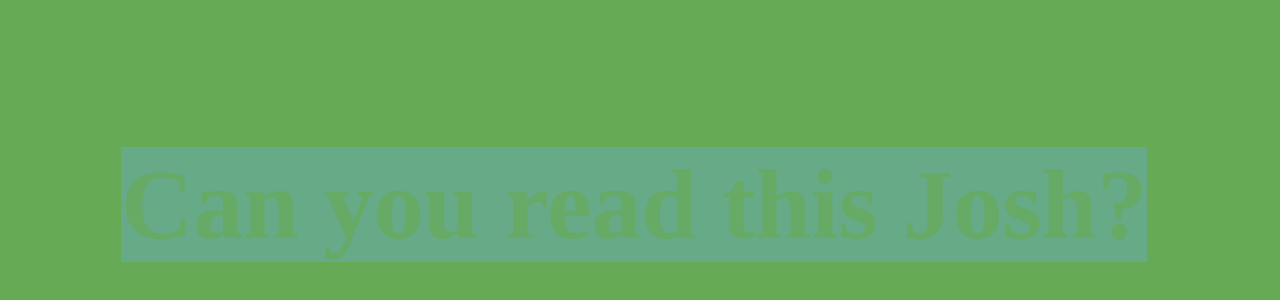
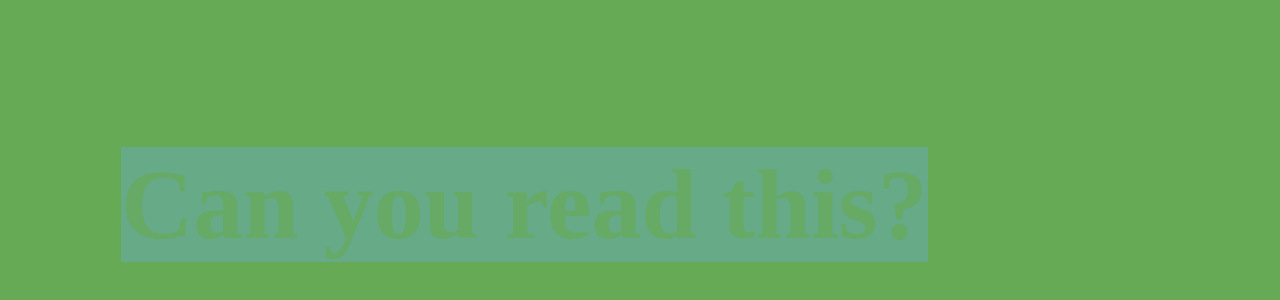
Before and after one commit to jkieley/jkieley.github.io, a plain HTML site: page index.html in a window 1280 px wide. Shown: the part 196-496 px from the top of the page. Drawn offline with Linux system fonts and the light colour scheme.

Commit message:
update png

```diff
--- a/index.html
+++ b/index.html
@@ -18,7 +18,7 @@
 	</style>
 </head>
 <body>
-	<h1>Can you read this Josh?</h1>
+	<h1>Can you read this?</h1>
 <script>
 	(function(){
 		var count = 256;
```
Also changed, not shown: tooltip_wont_go_away.png (added).
